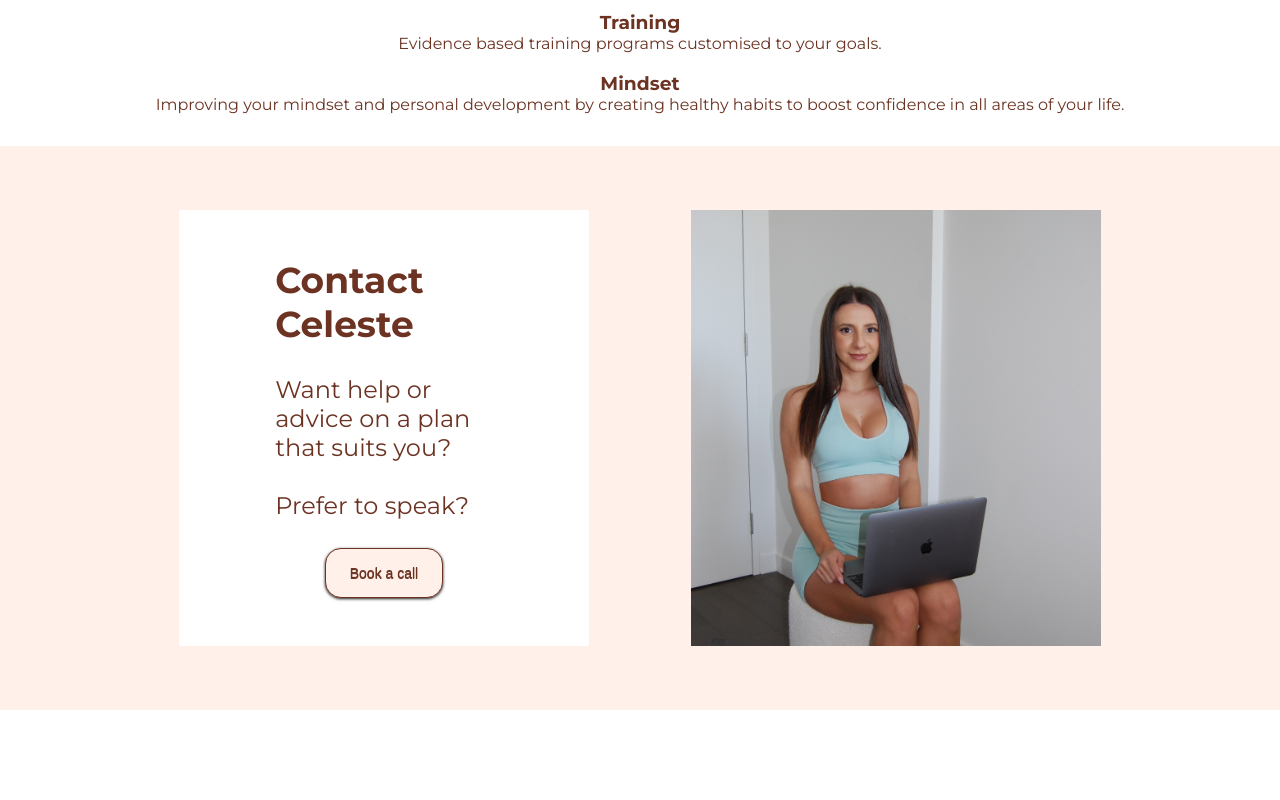
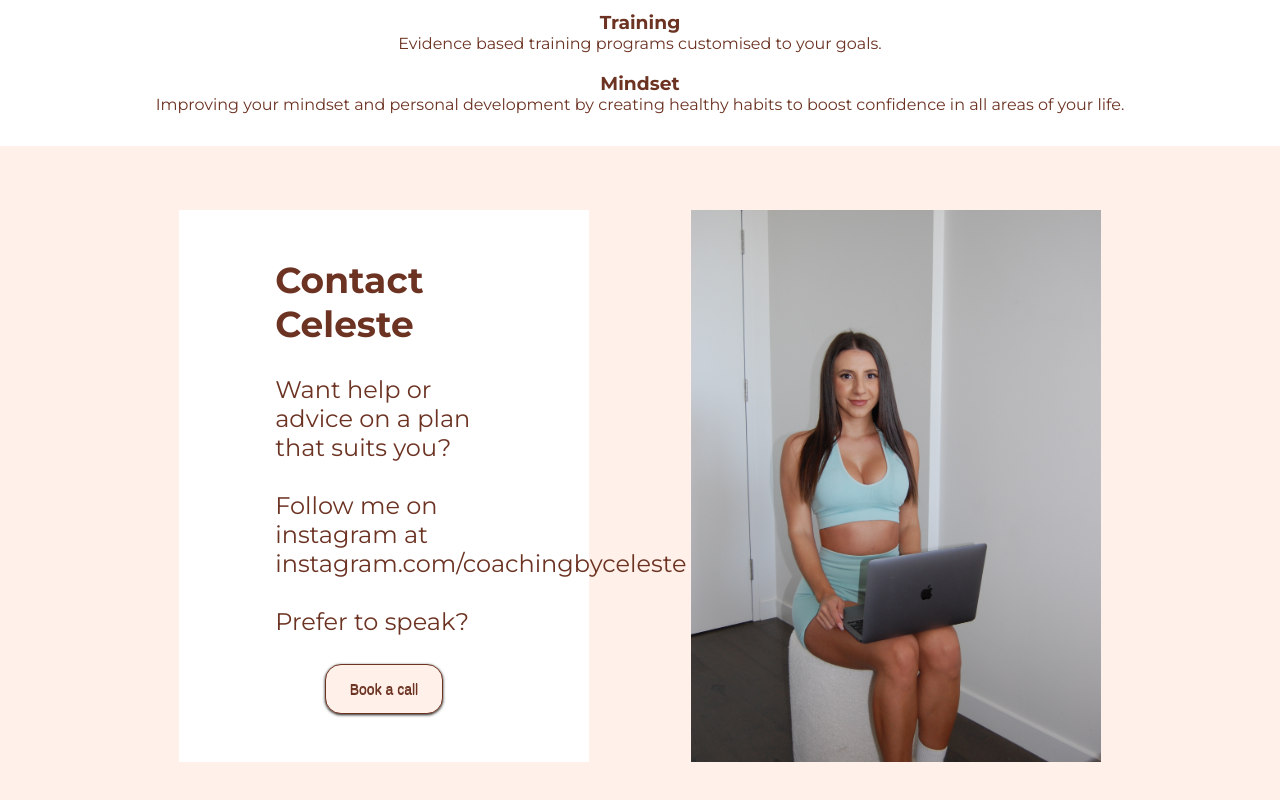
Before and after one commit to JesseO99/coachingbyceleste-website, a Next.js app in the folder coaching-by-celeste/: page / in a window 1280 px wide. Shown: the part 2945-3745 px from the top of the page. Before the commit the page ends 3655 px from the top, so only its background shows below. Built offline with nearby package versions, Linux system fonts and the light colour scheme; a web font is replaced by a local one.

Commit message:
Added instagram handle

```diff
--- a/coaching-by-celeste/src/app/components/contact_form/contact_form.js
+++ b/coaching-by-celeste/src/app/components/contact_form/contact_form.js
@@ -38,9 +38,9 @@ export default function Contact_form() {
 
                 Want help or advice on a plan that suits you?
 
-                {/* <br/><br/>
+                <br/><br/>
 
-                Email: Celeste at <a href="mailto:celeste.osrecak@hotmail.com">celeste.osrecak@hotmail.com</a> */}
+                Follow me on instagram at <a href="https://www.instagram.com/coachingbyceleste/">instagram.com/coachingbyceleste</a>
 
                 <br/><br/>
 
```
